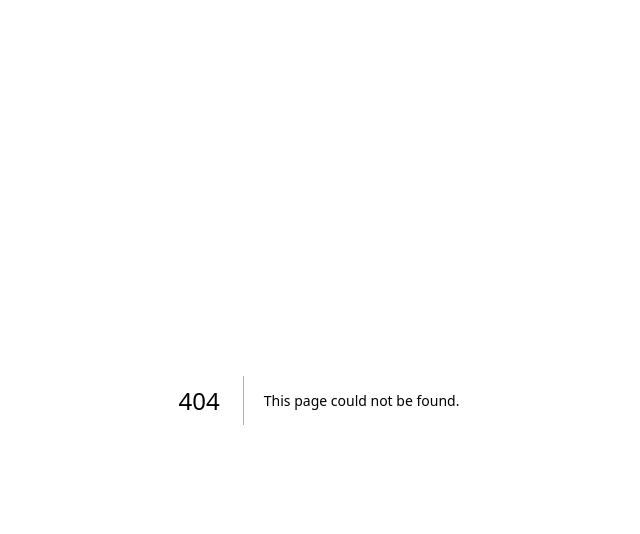
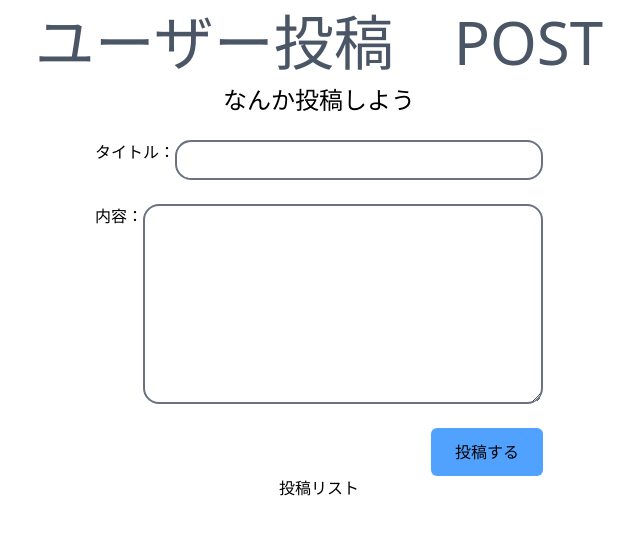
Before and after one commit to STHEXA/user-list, a Next.js app: page /Challenge5 in a window 1280 px wide. Before the commit this address had no page. Shown: the top 534 px of the page, without its empty margins (321-961 px from the left). Built offline with nearby package versions, Linux system fonts and the light colour scheme.

Commit message:
postフォームを作成

```diff
--- /dev/null
+++ b/src/app/Challenge5/page.tsx
@@ -0,0 +1,12 @@
+import UserListPost from "@/components/UserListPost";
+
+export default function Challenge5Page() {
+  return (
+    <div className="flex justify-center flex-col items-center">
+      <h2 className="font-medium text-gray-600 text-6xl m-3">
+        ユーザー投稿　POST
+      </h2>
+      <UserListPost />
+    </div>
+  );
+}
--- /dev/null
+++ b/src/components/UserListPost.tsx
@@ -0,0 +1,100 @@
+"use client";
+import axios from "axios";
+import { FormEvent, useState } from "react";
+
+type Post = {
+  id: number;
+  title: string;
+  body: string;
+  userId: number;
+};
+
+export default function UserListPost() {
+  const [title, setTitle] = useState<string>("");
+  const [content, setContent] = useState<string>("");
+  const [userId, setUserId] = useState<number>(1);
+  const [error, setError] = useState<string>("");
+  const [postList, setPostList] = useState<Post[]>([]);
+
+  const submitForm = async (e: FormEvent) => {
+    e.preventDefault();
+    try {
+      if (!title.trim() || !content.trim()) {
+        return setError("タイトルと内容は必須です");
+      }
+      const res = await axios.post<Post>(
+        "https://jsonplaceholder.typicode.com/posts",
+        {
+          title: title,
+          body: content,
+          userId: userId,
+        }
+      );
+      setPostList([res.data, ...postList]);
+      setUserId((prev) => prev + 1);
+      //入力フォームの値をリセットする
+      setTitle("");
+      setContent("");
+    } catch (e) {
+      if (e instanceof Error) {
+        setError(e.message);
+      }
+    }
+  };
+
+  return (
+    <div className="flex flex-col justify-center items-center">
+      <h3 className="text-2xl mb-6">なんか投稿しよう</h3>
+      <form className="w-md" onSubmit={submitForm}>
+        <p className="flex items-start mb-6">
+          <label htmlFor="title" className="whitespace-nowrap">
+            タイトル：
+          </label>
+          <input
+            type="text"
+            name="title"
+            id="title"
+            className="border-gray-500 rounded-2xl border-2 w-full px-3 py-1.5"
+            value={title}
+            onChange={(e) => setTitle(e.target.value)}
+          />
+        </p>
+        <p className="flex items-start">
+          <label htmlFor="content" className="whitespace-nowrap">
+            内容：
+          </label>
+          <textarea
+            name="content"
+            id="content"
+            className="border-gray-500 rounded-2xl border-2 w-full min-h-[200px] px-3 py-1.5"
+            value={content}
+            onChange={(e) => setContent(e.target.value)}
+          ></textarea>
+        </p>
+        <div className="flex justify-end">
+          <button
+            className="bg-blue-400 py-3 px-6 mt-6 rounded-md hover:opacity-70"
+            type="submit"
+          >
+            投稿する
+          </button>
+        </div>
+      </form>
+      {error && <p className="mt-6 mb-6s text-red-400">{error}</p>}
+      <div>
+        <h3>投稿リスト</h3>
+        {postList && (
+          <ul>
+            {postList.map((post) => (
+              <li key={post.id}>
+                <p>id: {post.id}</p>
+                <p>タイトル：{post.title}</p>
+                <p>内容：{post.body}</p>
+              </li>
+            ))}
+          </ul>
+        )}
+      </div>
+    </div>
+  );
+}
```
